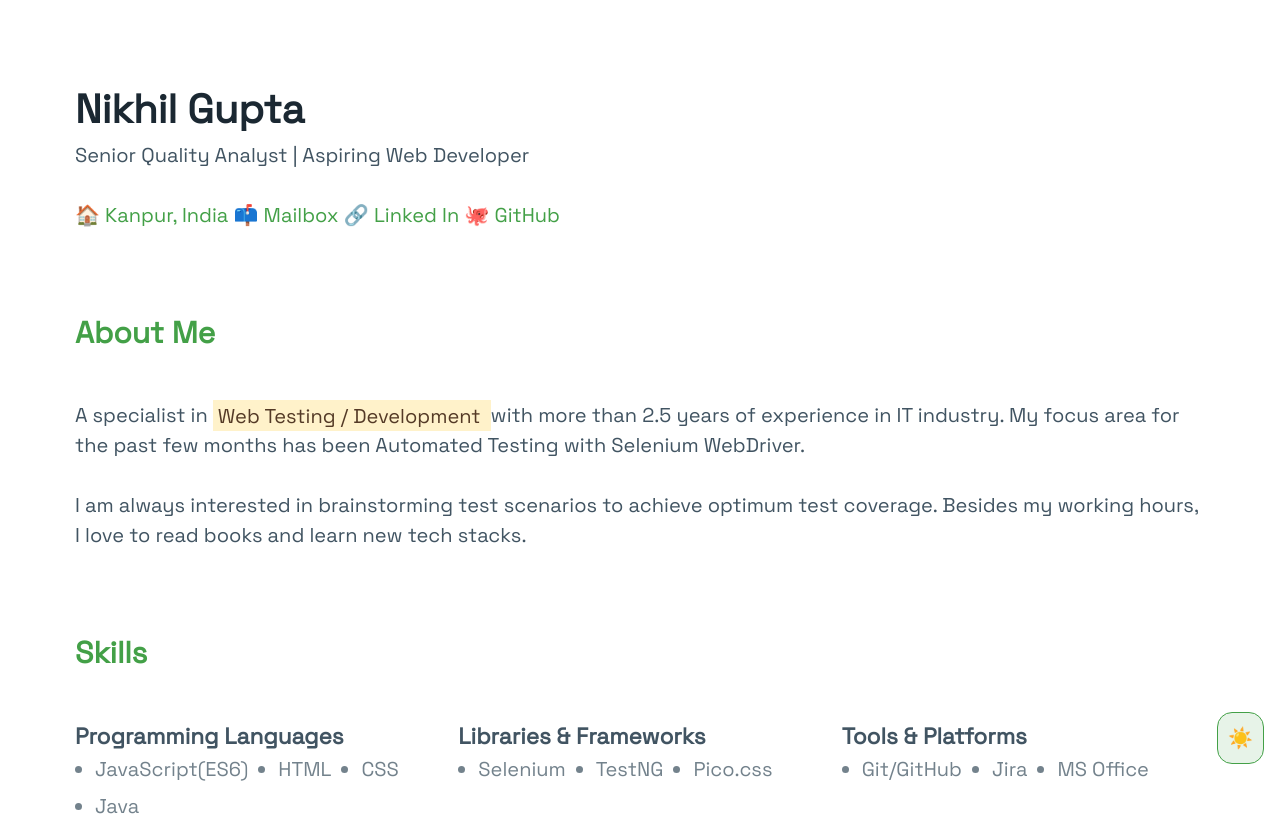
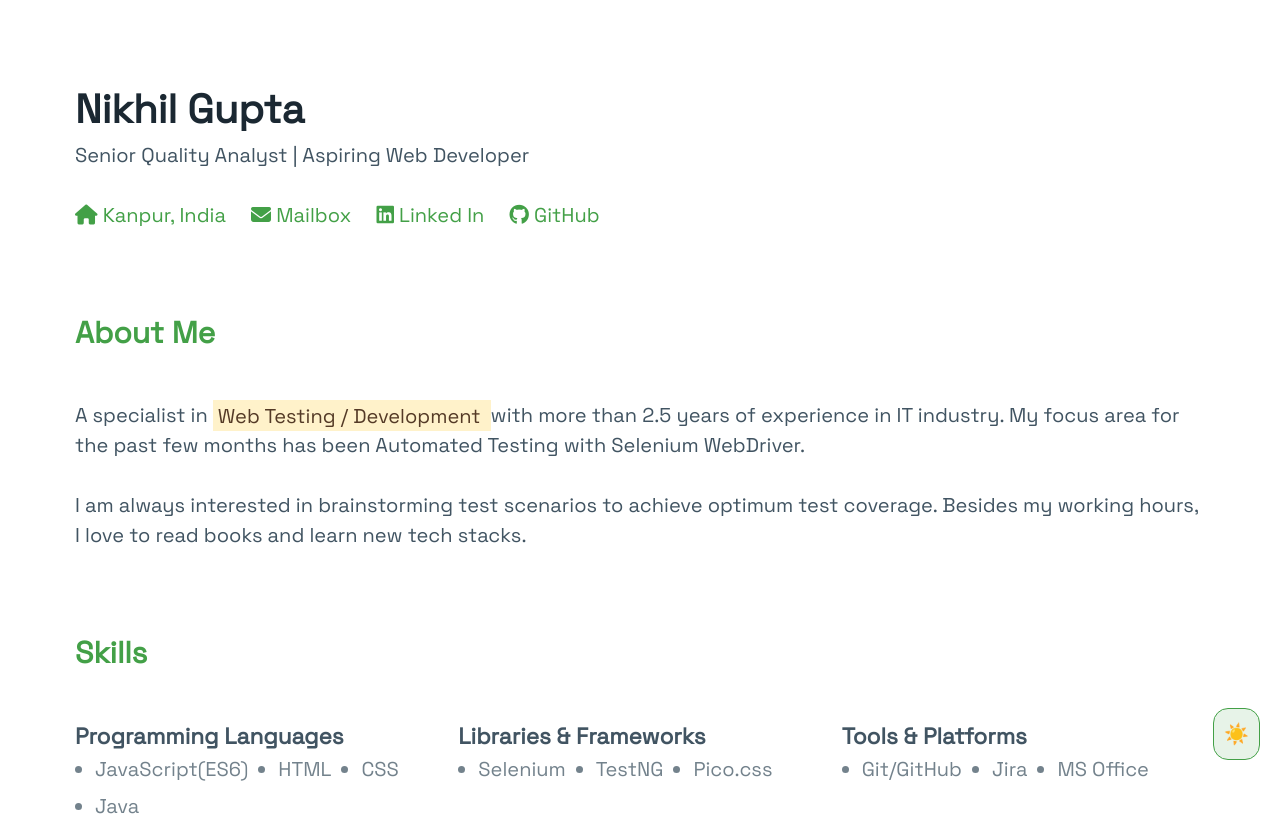
Before and after one commit to nigupta29/portfolio-js, a plain HTML site: page index.html in a window 1280 px wide. Shown: the top 832 px of the page. Drawn offline with nearby package versions, Linux system fonts and the light colour scheme.

Commit message:
add font awesome

```diff
--- a/index.html
+++ b/index.html
@@ -13,6 +13,10 @@
       href="https://cdn-icons-png.flaticon.com/512/304/304286.png"
     />
     <link rel="stylesheet" href="style.css" />
+    <script
+      src="https://kit.fontawesome.com/644e1d5a29.js"
+      crossorigin="anonymous"
+    ></script>
     <script src="script.js" defer></script>
   </head>
   <body>
@@ -23,20 +27,23 @@
           <h1>Nikhil Gupta</h1>
           <small>Senior Quality Analyst | Aspiring Web Developer</small>
         </hgroup>
-        <div>
-          🏠
-          <a href="">Kanpur, India</a>
-          📫
-          <a href="mailto:nikhil.gupta5667@gmail.com">Mailbox</a>
-          🔗
-          <a
-            href="https://www.linkedin.com/in/nikhil-gupta-6a893114a/"
-            target="_blank"
-          >
+        <div class="header-links">
+          <a href="#">
+            <i class="fa-solid fa-house"></i>
+            Kanpur, India
+          </a>
+          <a href="mailto:nikhil.gupta5667@gmail.com">
+            <i class="fa-solid fa-envelope"></i>
+            Mailbox
+          </a>
+          <a href="https://www.linkedin.com/in/nigupta29/" target="_blank">
+            <i class="fa-brands fa-linkedin"></i>
             Linked In
           </a>
-          🐙
-          <a href="https://github.com/nigupta29" target="_blank">GitHub</a>
+          <a href="https://github.com/nigupta29" target="_blank">
+            <i class="fa-brands fa-github"></i>
+            GitHub
+          </a>
         </div>
       </section>
 
@@ -174,7 +181,7 @@
               class="contrast"
               target="_blank"
             >
-              GitHub
+              GitHub <i class="fa-brands fa-github"></i>
             </a>
             <a
               href="https://nigupta29.github.io/js-projects/"
@@ -182,7 +189,7 @@
               class="secondary"
               target="_blank"
             >
-              Live
+              Live <i class="fa-solid fa-link"></i>
             </a>
           </article>
           <article>
@@ -200,7 +207,7 @@
               class="contrast"
               target="_blank"
             >
-              GitHub
+              GitHub <i class="fa-brands fa-github"></i>
             </a>
           </article>
         </div>
--- a/style.css
+++ b/style.css
@@ -39,6 +39,9 @@
 ins {
   color: var(--primary);
 }
+.header-links > a {
+  margin-right: 1rem;
+}
 ul {
   display: flex;
   flex-wrap: wrap;
@@ -50,8 +53,8 @@ ul > li {
 .themeBtn {
   width: min-content;
   position: fixed;
-  bottom: 16px;
-  right: 16px;
+  bottom: 20px;
+  right: 20px;
   padding: 0.5rem;
   background-color: var(--primary-focus);
   border-radius: 0.75rem;
```
